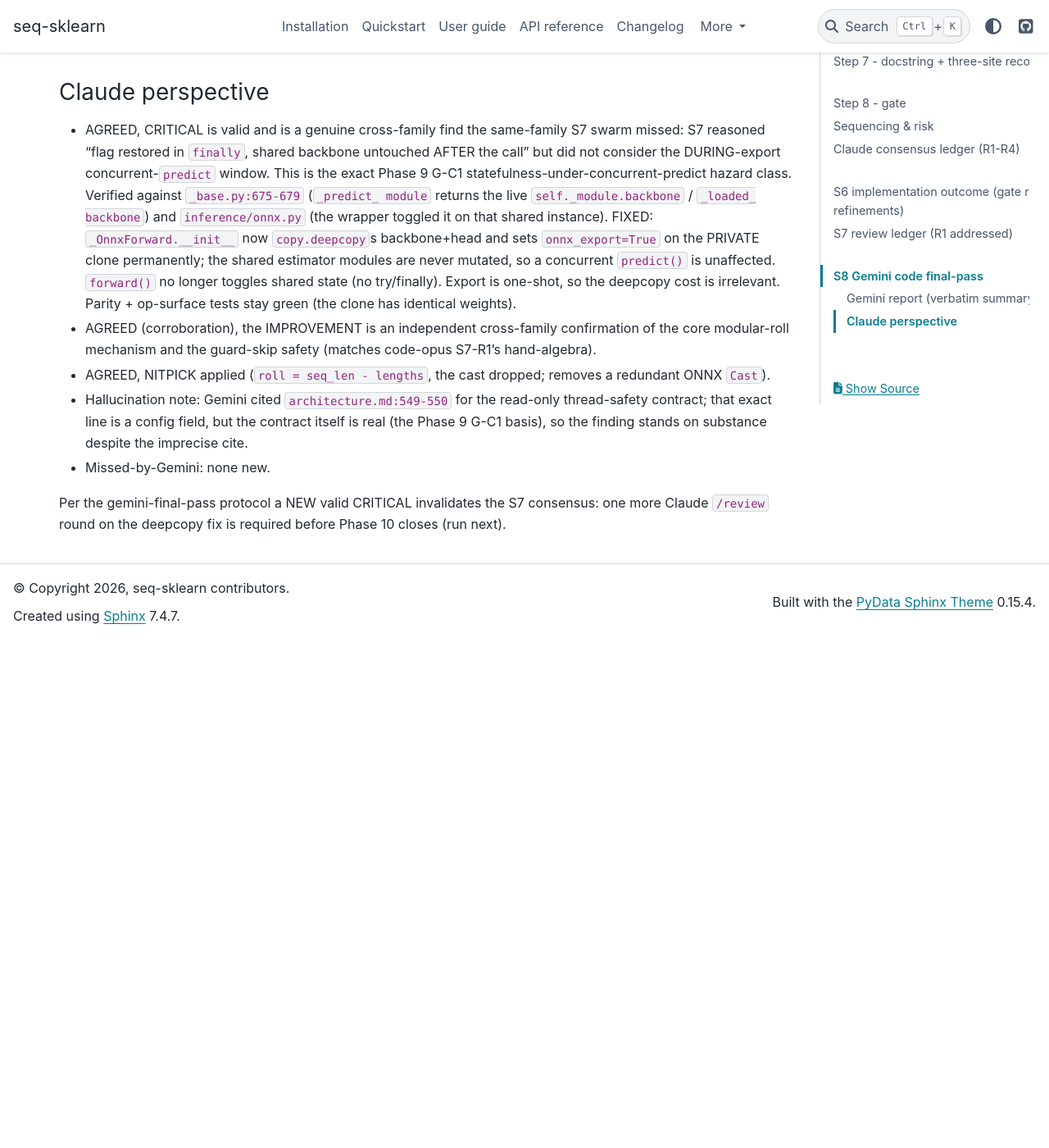
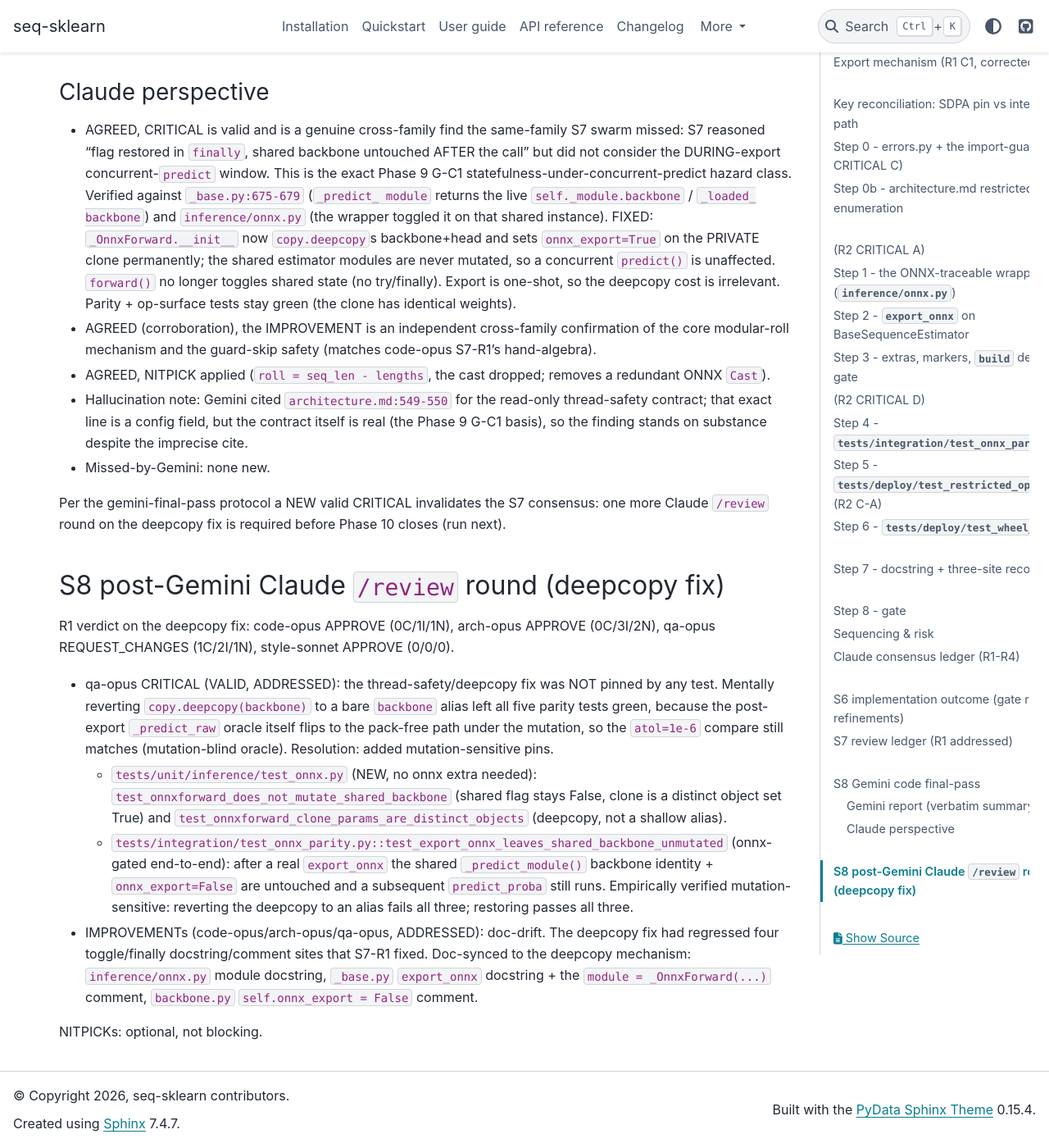
Before and after one commit to switch527/seq-sklearn, a Sphinx documentation site: the page built from docs/phase10_onnx_deploy.md, in a window 1280 px wide and 1400 px high, scrolled down 11543 px. Shown: the whole window at 82% size. Built offline with Sphinx 7.4.7 and the PyData theme 0.15.4, drawn with Linux system fonts in a browser that asks for light colours; before the commit the page ends 12324 px from its top, so only the background shows below that.

Commit message:
test(onnx): pin _OnnxForward deepcopy thread-safety; doc-sync toggle->deepcopy
Addresses the post-Gemini Claude /review round on the S8 deepcopy fix.

qa-opus CRITICAL: the thread-safety fix was mutation-blind (reverting
copy.deepcopy(backbone) to an alias left all 5 parity tests green
because the post-export _predict_raw oracle itself flips under the
mutation). Add mutation-sensitive pins: a fast unit test
(tests/unit/inference/test_onnx.py, no onnx extra) on shared-instance
non-mutation and clone-param distinctness, plus an onnx-gated
end-to-end test that a real export_onnx leaves the shared
_predict_module() backbone identity + onnx_export=False untouched.
Verified: reverting the deepcopy fails all three; restoring passes.

IMPROVEMENT (code/arch/qa-opus): doc-sync the four toggle/finally
docstring/comment sites the deepcopy fix had regressed to describe
the private-clone mechanism.

Co-Authored-By: Claude Opus 4.7 (1M context) <noreply@anthropic.com>

```diff
--- a/docs/phase10_onnx_deploy.md
+++ b/docs/phase10_onnx_deploy.md
@@ -645,3 +645,36 @@ present). Tally: CRITICAL 1 · IMPROVEMENT 0 · NITPICK 1.
 Per the gemini-final-pass protocol a NEW valid CRITICAL invalidates
 the S7 consensus: one more Claude `/review` round on the deepcopy
 fix is required before Phase 10 closes (run next).
+
+## S8 post-Gemini Claude `/review` round (deepcopy fix)
+
+R1 verdict on the deepcopy fix: code-opus APPROVE (0C/1I/1N),
+arch-opus APPROVE (0C/3I/2N), qa-opus REQUEST_CHANGES (1C/2I/1N),
+style-sonnet APPROVE (0/0/0).
+
+- qa-opus CRITICAL (VALID, ADDRESSED): the thread-safety/deepcopy fix
+  was NOT pinned by any test. Mentally reverting
+  `copy.deepcopy(backbone)` to a bare `backbone` alias left all five
+  parity tests green, because the post-export `_predict_raw` oracle
+  itself flips to the pack-free path under the mutation, so the
+  `atol=1e-6` compare still matches (mutation-blind oracle).
+  Resolution: added mutation-sensitive pins.
+  - `tests/unit/inference/test_onnx.py` (NEW, no onnx extra needed):
+    `test_onnxforward_does_not_mutate_shared_backbone` (shared flag
+    stays False, clone is a distinct object set True) and
+    `test_onnxforward_clone_params_are_distinct_objects` (deepcopy,
+    not a shallow alias).
+  - `tests/integration/test_onnx_parity.py::test_export_onnx_leaves_shared_backbone_unmutated`
+    (onnx-gated end-to-end): after a real `export_onnx` the shared
+    `_predict_module()` backbone identity + `onnx_export=False` are
+    untouched and a subsequent `predict_proba` still runs.
+  Empirically verified mutation-sensitive: reverting the deepcopy to
+  an alias fails all three; restoring passes all three.
+- IMPROVEMENTs (code-opus/arch-opus/qa-opus, ADDRESSED): doc-drift.
+  The deepcopy fix had regressed four toggle/finally docstring/comment
+  sites that S7-R1 fixed. Doc-synced to the deepcopy mechanism:
+  `inference/onnx.py` module docstring, `_base.py` `export_onnx`
+  docstring + the `module = _OnnxForward(...)` comment,
+  `backbone.py` `self.onnx_export = False` comment.
+
+NITPICKs: optional, not blocking.
```
Also changed, not shown: 6 other files.
